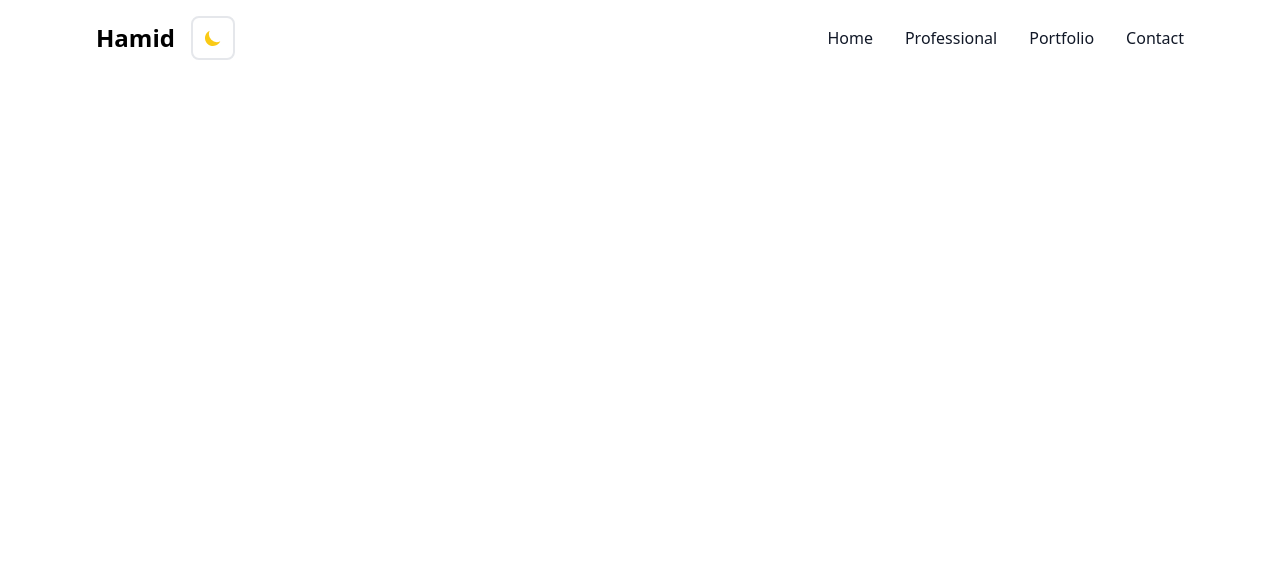
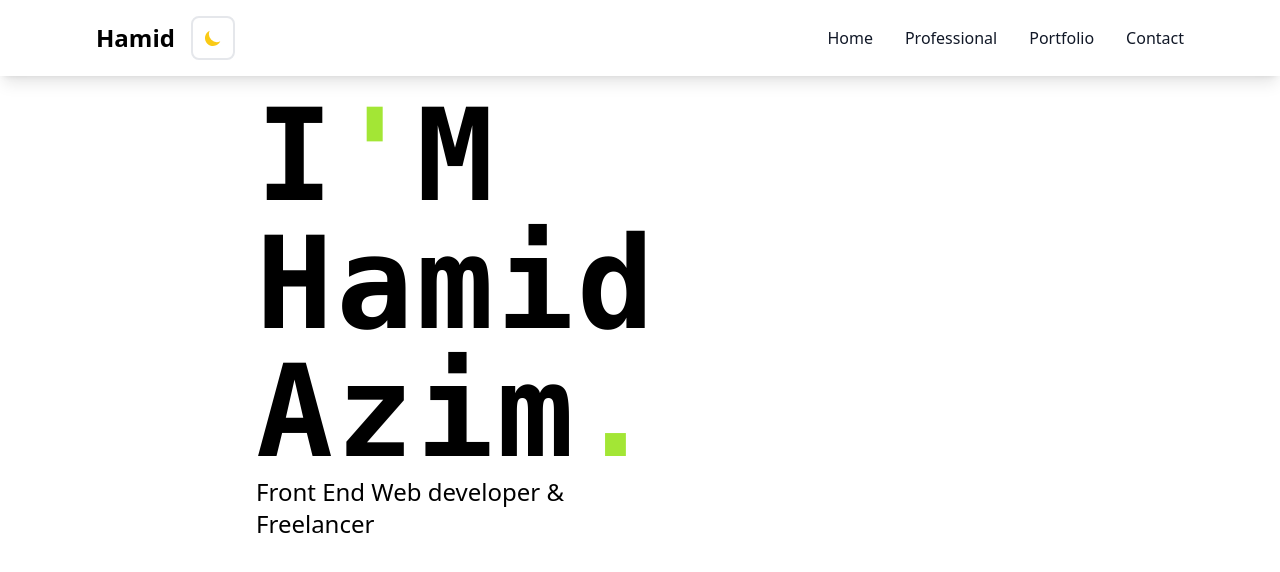
Before and after one commit to hamidazim321/portfolio, a React (Vite) app: page / in a window 1280 px wide. Shown: the top 572 px of the page. Built offline with nearby package versions, Linux system fonts and the light colour scheme.

Commit message:
Add a basic home section

```diff
--- a/src/App.jsx
+++ b/src/App.jsx
@@ -1,9 +1,11 @@
 import Header from "./components/Header"
+import Home from "./components/Home"
 
 function App() {
   return (
     <>
       <Header />
+      <Home />
     </>
   )
 }
--- a/src/components/Header.jsx
+++ b/src/components/Header.jsx
@@ -9,8 +9,8 @@ export default function Header() {
   };
 
   return (
-      <nav className="bg-white border-gray-200 dark:bg-gray-900 w-full">
-        <div className="max-w-screen-xl flex flex-wrap items-center justify-between mx-auto py-4 px-4 md:px-24 dark:bg-slate-600">
+      <nav className="bg-white dark:bg-slate-600 border-gray-200 w-full shadow-md md:shadow-lg dark:shadow-slate-800 relative z-10">
+        <div className="max-w-screen-xl flex flex-wrap items-center justify-between mx-auto py-4 px-4 md:px-24">
           <a
           href="https://www.linkedin.com/in/hamid-azim/"
           className="select-none"
--- /dev/null
+++ b/src/components/Home.jsx
@@ -0,0 +1,17 @@
+import React from 'react'
+
+export default function Home() {
+  return (
+    <div className='dark:bg-slate-600 w-full p-4 md:ps-64'>
+      <p className='font-mono font-black text-7xl md:text-9xl tracking-wide dark:text-white'>
+        I<span className='text-lime-400'>&#39;</span>M <br/>
+        Hamid<br/>
+        Azim<span className='text-lime-400'>&#x2e;</span>
+      </p>
+      <p className='font-sans dark:text-slate-100 text-xl md:text-2xl antialiased'>
+        Front End Web developer <span>&#x26;</span> <br />
+        Freelancer
+      </p>
+    </div>
+  )
+}
--- a/tailwind.config.js
+++ b/tailwind.config.js
@@ -7,7 +7,11 @@ export default {
     'node_modules/flowbite-react/**/*.{js,jsx,ts,tsx}'
   ],
   theme: {
-    extend: {},
+    extend: {
+      boxShadow: {
+        'gray': '0 10px 15px -3px rgba(75, 85, 99, 0.1), 0 4px 6px -2px rgba(75, 85, 99, 0.05)',
+      }
+    },
   },
   plugins: [
     require('flowbite/plugin')
```
